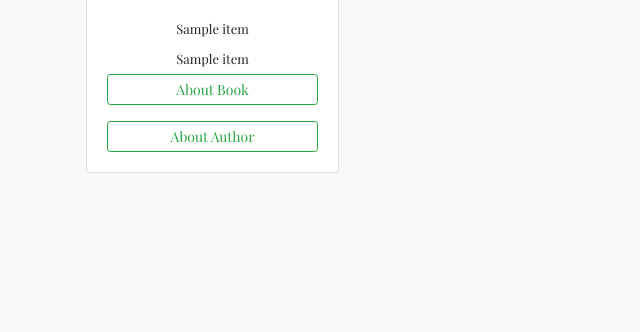
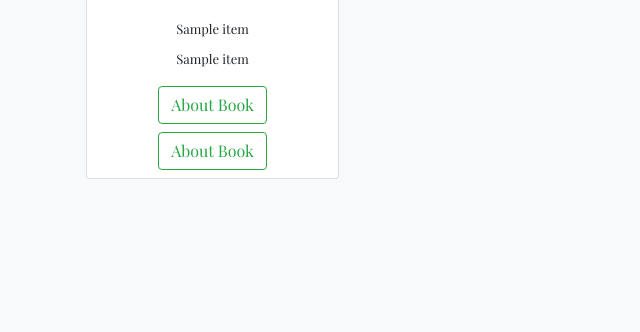
Before and after one commit to MateusBz/flask_goodreads_consumer, a Flask app: template templates/results.html in a window 1280 px wide. Shown: the part 468-800 px from the top of the page, without its empty margins (0-640 px from the left). Run offline with Flask 2, Linux system fonts and the light colour scheme; the template is opened without the code that fills it: most values are stand-ins (such as "Sample title", 1, 10 or a date in 2020); some libraries are stand-ins or nearby versions.

Commit message:
add static/css

```diff
--- a/static/css/style.css
+++ b/static/css/style.css
@@ -14,3 +14,10 @@ nav {
 #index_content h2 {
     line-height: 2;
 }
+
+.about_book{
+    margin-bottom: 0.5rem;
+}
+.about_author{
+    margin-bottom: 0.5rem;
+}
--- a/templates/results.html
+++ b/templates/results.html
@@ -16,11 +16,10 @@
                 <div class="card-body d-flex flex-column text-center">
                     <p class="card-title" style='font-size:small'>{{ item[1]}}</p>
                     <h6 class="card-text" style='font-size:small'>{{ item[3]}}</h6>
-
-
-                    <a href="#" class="btn btn-outline-success btn-sm mt-auto" style="margin-bottom: 1rem;">About Book</a>
-                    <a href="#" class="btn btn-outline-success btn-sm mt-auto">About Author</a>
-
+                </div>
+                <div class='d-flex flex-column text-center'>
+                    <div class='about_book'><a href="#" class="btn btn-outline-success">About Book</a></div>
+                    <div class='about_author'><a href="#" class="btn btn-outline-success">About Book</a></div>
                 </div>
             </div>
         </div>
```
